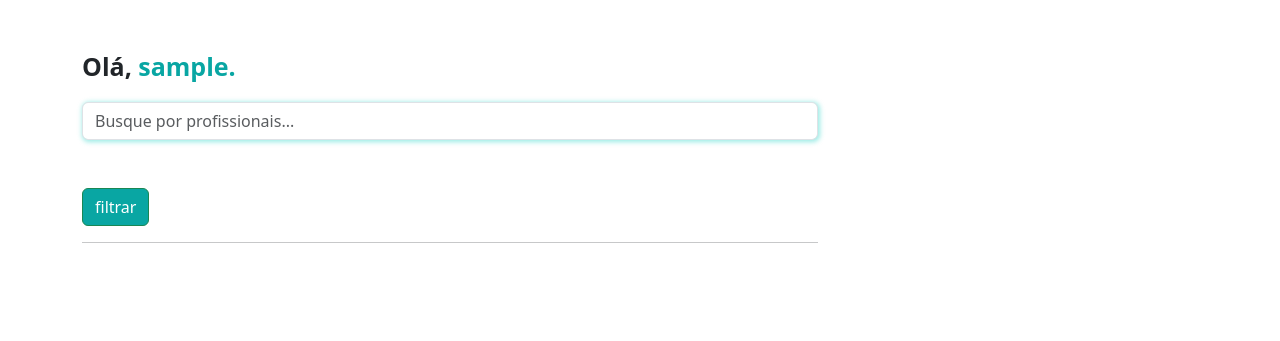
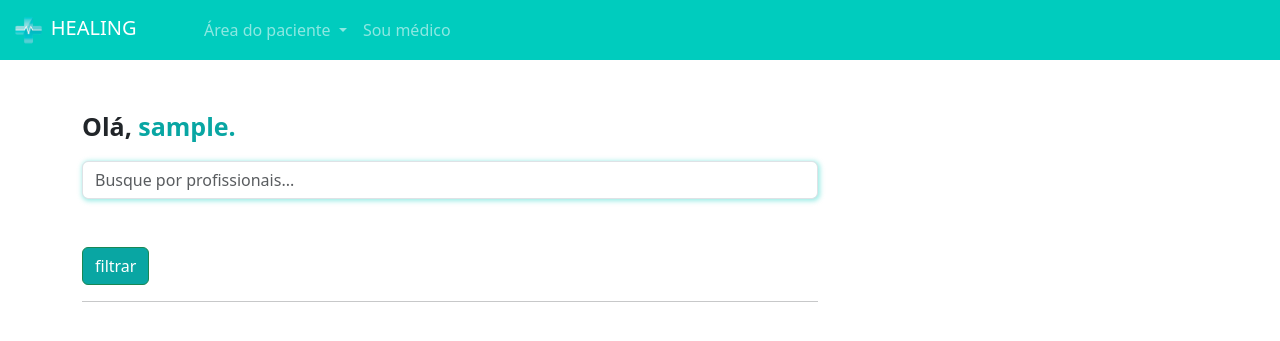
Before and after one commit to verissimon/psw10-healing, a Django app: page /pacientes/home/ in a window 1280 px wide. Shown: the top 341 px of the page. Run offline with Django 5.2, Linux system fonts and the light colour scheme; the visitor is signed in with stand-in values (Sample User, id 1); data that the repository does not hold is empty.

Commit message:
adiciona navbar

```diff
--- a/healing/urls.py
+++ b/healing/urls.py
@@ -14,6 +14,7 @@ Including another URLconf
     1. Import the include() function: from django.urls import include, path
     2. Add a URL to urlpatterns:  path('blog/', include('blog.urls'))
 """
+from .views import root
 from django.contrib import admin
 from django.urls import path, include
 from django.conf import settings
@@ -25,4 +26,5 @@ urlpatterns = [
     path('usuarios/', include('usuarios.urls')),
     path('medicos/', include('medico.urls')),
     path('pacientes/', include('paciente.urls')),
+    path('', root, name='root'),
 ] + static(settings.MEDIA_URL, document_root=settings.MEDIA_ROOT)
--- /dev/null
+++ b/healing/views.py
@@ -0,0 +1,5 @@
+from django.shortcuts import redirect
+from django.urls import reverse
+
+def root(request):
+    return redirect(reverse("login"))
--- a/medico/templates/abrir_horario.html
+++ b/medico/templates/abrir_horario.html
@@ -9,8 +9,8 @@
     <link rel="stylesheet" href="{% static 'medicos/css/cadastro_medico.css' %}">
 {% endblock 'head' %}
 
-
 {% block 'body' %}
+{% include "partials/navbar.html" %}
     <div class="container">
         <br><br>
         <div class="row">
--- a/medico/templates/cadastro_medico.html
+++ b/medico/templates/cadastro_medico.html
@@ -7,8 +7,8 @@
     <link rel="stylesheet" href="{% static 'medicos/css/cadastro_medico.css' %}">
     <link rel="stylesheet" href="{% static 'usuarios/css/usuarios.css' %}">
 {% endblock 'head' %}
-
 {% block 'body' %}
+{% include "partials/navbar.html" %}
 
 <div class="container">
     <br>
--- a/medico/templates/consultas_medico.html
+++ b/medico/templates/consultas_medico.html
@@ -8,8 +8,8 @@
     <link rel="stylesheet" href="{% static 'pacientes/css/home.css' %}">
     <link rel="stylesheet" href="https://cdn.jsdelivr.net/npm/bootstrap-icons@1.11.3/font/bootstrap-icons.min.css">
 {% endblock 'head' %}
-
 {% block 'body' %}
+{% include "partials/navbar.html" %}
 
     <div class="container">
         <br>
--- a/medico/views.py
+++ b/medico/views.py
@@ -24,7 +24,9 @@ def cadastro_medico(request):
     if request.method == "GET":
         especialidades = Especialidades.objects.all()
         return render(
-            request, "cadastro_medico.html", {"especialidades": especialidades}
+            request,
+            "cadastro_medico.html",
+            {"especialidades": especialidades, "is_medico": is_medico(request.user)},
         )
 
     if request.method == "POST":
@@ -97,7 +99,11 @@ def abrir_horario(request):
         return render(
             request,
             "abrir_horario.html",
-            {"dados_medicos": dados_medicos, "datas_abertas": datas_abertas},
+            {
+                "dados_medicos": dados_medicos,
+                "datas_abertas": datas_abertas,
+                "is_medico": is_medico(request.user),
+            },
         )
 
     if request.method == "POST":
@@ -136,10 +142,8 @@ def consultas_medico(request):
             consultas_all = consultas_all.filter(data_aberta__data__date=data_filter)
             print(consultas_all.values("id"))
 
-        consultas_hoje = (
-            consultas_all
-            .filter(data_aberta__data__gte=hoje)
-            .filter(data_aberta__data__lt=hoje + timedelta(days=1))
+        consultas_hoje = consultas_all.filter(data_aberta__data__gte=hoje).filter(
+            data_aberta__data__lt=hoje + timedelta(days=1)
         )
 
         consultas_restantes = consultas_all.exclude(id__in=consultas_hoje.values("id"))
--- a/paciente/templates/escolher_horario.html
+++ b/paciente/templates/escolher_horario.html
@@ -7,10 +7,10 @@
     <link rel="stylesheet" href="{% static 'medicos/css/cadastro_medico.css' %}">
     <link rel="stylesheet" href="{% static 'pacientes/css/home.css' %}">
     <link rel="stylesheet" href="https://cdn.jsdelivr.net/npm/bootstrap-icons@1.11.3/font/bootstrap-icons.min.css">
-{% endblock 'head' %}
-
+    {% endblock 'head' %}
 
 {% block 'body' %}
+{% include "partials/navbar.html" %}
     <div class="container">
         <br><br>
             <div class="col-md-auto">
--- a/paciente/templates/home.html
+++ b/paciente/templates/home.html
@@ -1,8 +1,6 @@
 {% extends "base.html" %}
 {% load static %}
-
 {% block 'title' %}Home{% endblock 'title' %}
-
 {% block 'head' %}
     <link rel="stylesheet" href="{% static 'medicos/css/abrir_horario.css' %}">
     <link rel="stylesheet" href="{% static 'usuarios/css/usuarios.css' %}">
@@ -10,11 +8,9 @@
     <link rel="stylesheet" href="{% static 'pacientes/css/home.css' %}">
     <link rel="stylesheet" href="https://cdn.jsdelivr.net/npm/bootstrap-icons@1.11.3/font/bootstrap-icons.min.css">
 {% endblock 'head' %}
-
 {% block 'body' %}
-
+{% include "partials/navbar.html" %}
 <br><br>
-
 <div class="container">
     <div class="row">
         <div class="col-md-8">
@@ -65,7 +61,7 @@
                 {% for consulta in consultas %}
                 <p class="bg-main-lembrete">
                     <span class="p-bold">
-                        <i class="bi bi-exclamation-triangle-fill icon-differential"></i>&nbsp&nbsp Consulta com {{consulta.medico.nome}} em {{consulta.days_left}} dias.</span>
+                        <i class="bi bi-exclamation-triangle-fill icon-differential"></i>&nbsp&nbsp Consulta com Dr(a). {{consulta.medico.nome}} em {{consulta.days_left}} dias.</span>
                 </p>
                 {% endfor %}
             </div>
--- a/paciente/templates/minhas_consultas.html
+++ b/paciente/templates/minhas_consultas.html
@@ -8,10 +8,8 @@
     <link rel="stylesheet" href="{% static 'pacientes/css/home.css' %}">
     <link rel="stylesheet" href="https://cdn.jsdelivr.net/npm/bootstrap-icons@1.11.3/font/bootstrap-icons.min.css">
 {% endblock 'head' %}
-
 {% block 'body' %}
-
-
+{% include "partials/navbar.html" %}
     <div class="container">
         <br>
         <h2><span class="color-dark">Suas consultas</span></h2>
--- a/paciente/views.py
+++ b/paciente/views.py
@@ -6,6 +6,7 @@ from paciente.models import Consulta
 from datetime import datetime
 from django.contrib import messages
 from django.contrib.messages import constants
+from medico.views import is_medico
 
 
 def home(request):
@@ -14,8 +15,10 @@ def home(request):
         especialidades = Especialidades.objects.all()
         medico_filtro = request.GET.get("medico")
         especs_filtro = request.GET.getlist("especialidades")
-        consultas = Consulta.objects.filter(paciente=request.user)
-        print(consultas)
+        consultas = Consulta.objects.filter(
+            paciente=request.user, data_aberta__data__gte=datetime.now()
+        )
+        # print(consultas)
 
         if medico_filtro:
             medicos = medicos.filter(nome__icontains=medico_filtro)
@@ -30,6 +33,7 @@ def home(request):
                 "medicos": medicos,
                 "especialidades": especialidades,
                 "consultas": consultas,
+                "is_medico": is_medico(request.user),
             },
         )
 
@@ -46,7 +50,11 @@ def escolher_horario(request, id_dados_medicos):
         return render(
             request,
             "escolher_horario.html",
-            {"medico": medico, "datas_abertas": datas_abertas},
+            {
+                "medico": medico,
+                "datas_abertas": datas_abertas,
+                "is_medico": is_medico(request.user),
+            },
         )
 
 
@@ -92,5 +100,8 @@ def minhas_consultas(request):
         return render(
             request,
             "minhas_consultas.html",
-            {"minhas_consultas": minhas_consultas},
+            {
+                "minhas_consultas": minhas_consultas,
+                "is_medico": is_medico(request.user),
+            },
         )
--- /dev/null
+++ b/templates/partials/navbar.html
@@ -0,0 +1,38 @@
+{% load static %}
+<nav class="navbar navbar-expand-lg navbar-dark bg-color-dark">
+    <div class="container-fluid">
+      <a class="navbar-brand" href="#"><img src="{% static 'geral/img/logo.png' %}" width="20%" alt="">&nbspHEALING</a>
+      <button class="navbar-toggler" type="button" data-bs-toggle="collapse" data-bs-target="#navbarNav" aria-controls="navbarNav" aria-expanded="false" aria-label="Toggle navigation">
+        <span class="navbar-toggler-icon"></span>
+      </button>
+      <div class="collapse navbar-collapse" id="navbarNav">
+        <ul class="navbar-nav">
+            <li class="nav-item dropdown">
+                <a class="nav-link dropdown-toggle" href="#" id="navbarDropdownMenuLink" role="button" data-bs-toggle="dropdown" aria-expanded="false">
+                  Área do paciente
+                </a>
+                <ul class="dropdown-menu" aria-labelledby="navbarDropdownMenuLink">
+                  <li><a class="dropdown-item" href="{% url 'home' %}">Home</a></li>
+                  <li><a class="dropdown-item" href="{% url 'minhas_consultas' %}">Minhas consultas</a></li>
+                </ul>
+            </li>
+
+            {% if is_medico %}
+                <li class="nav-item dropdown">
+                    <a class="nav-link dropdown-toggle" href="#" id="navbarDropdownMenuLink" role="button" data-bs-toggle="dropdown" aria-expanded="false">
+                        Área do médico
+                    </a>
+                    <ul class="dropdown-menu" aria-labelledby="navbarDropdownMenuLink">
+                        <li><a class="dropdown-item" href="{% url 'abrir_horario' %}">Abrir horários</a></li>
+                        <li><a class="dropdown-item" href="{% url 'consultas_medico' %}">Suas consultas</a></li>
+                    </ul>
+                </li>
+            {% else %}
+                <li class="nav-item">
+                    <a class="nav-link" href="{% url 'cadastro_medico' %}">Sou médico</a>
+                </li>
+            {% endif %}
+        </ul>
+      </div>
+    </div>
+  </nav>
```
